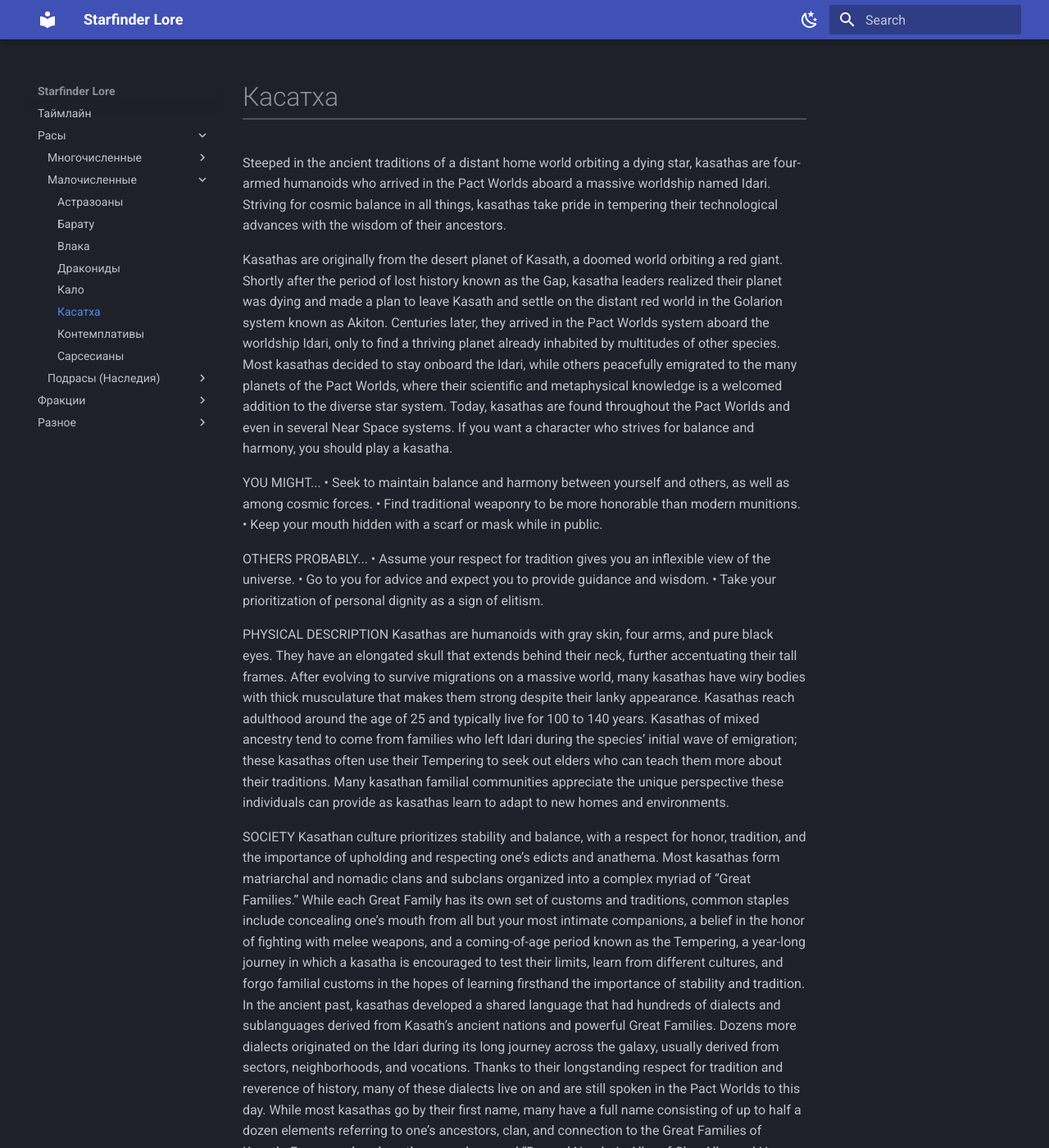
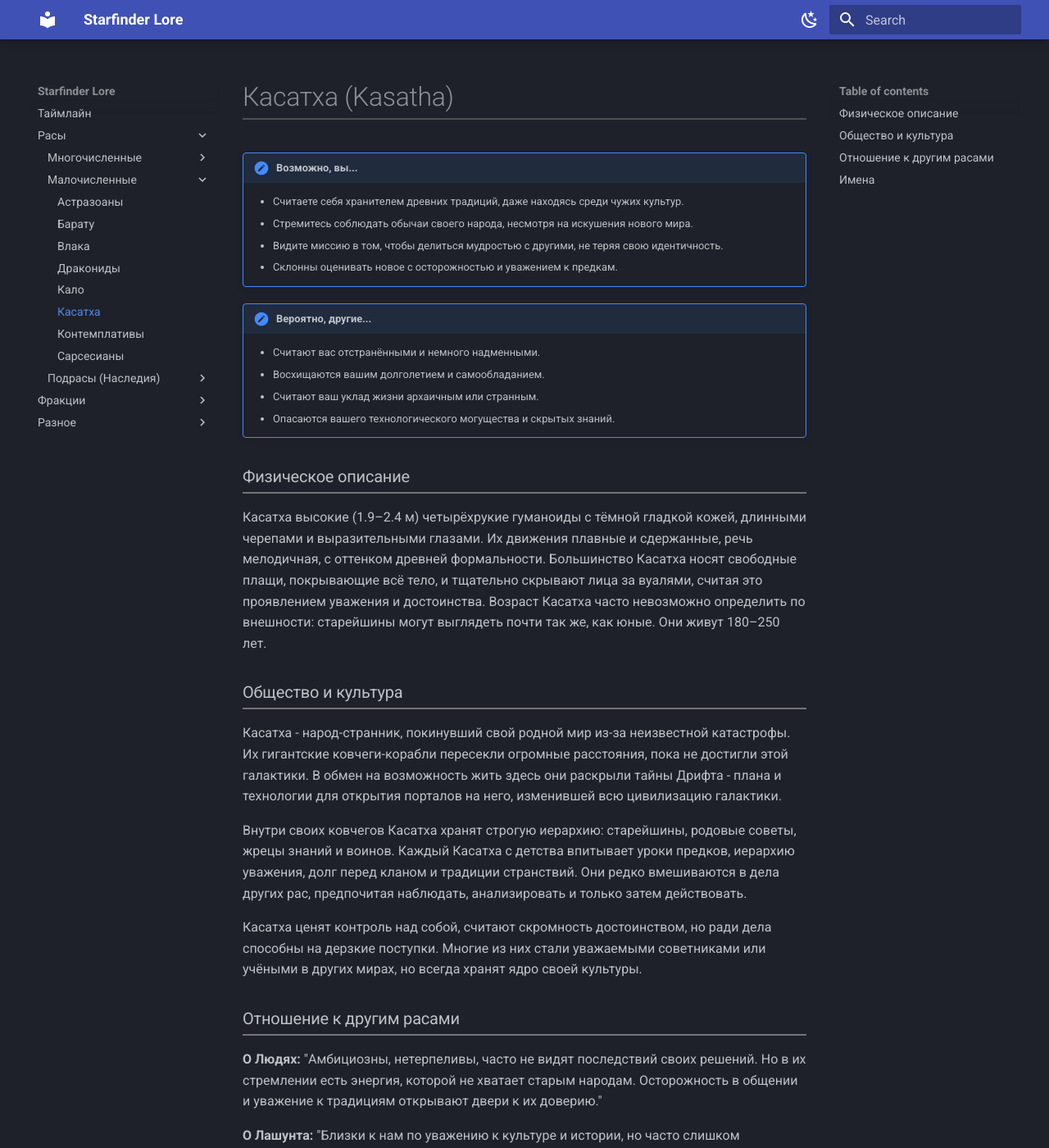
Before and after one commit to Zendelll/starfinder-lore, an MkDocs documentation site: the page built from docs/lore/races/kasatha.md, in a window 1280 px wide and 1400 px high. Shown: the whole window at 82% size. Built offline with MkDocs 1.6.1 and Material for MkDocs 9.7.7, drawn with Linux system fonts in a browser that asks for light colours; some of the changed text lies outside the part shown.

Commit message:
feat: add more descriptions about races

```diff
--- a/docs/lore/races/kasatha.md
+++ b/docs/lore/races/kasatha.md
@@ -1,152 +1,61 @@
-Steeped in the ancient traditions of a distant home world orbiting a dying star, kasathas are
-four-armed humanoids who arrived in the Pact Worlds aboard a massive worldship named Idari.
-Striving for cosmic balance in all things, kasathas take pride in tempering their technological
-advances with the wisdom of their ancestors.
+# Касатха (Kasatha)
 
-Kasathas are originally from the desert planet of Kasath, a doomed world
-orbiting a red giant. Shortly after the period of lost history known as
-the Gap, kasatha leaders realized their planet was dying and made a plan to leave
-Kasath and settle on the distant red world in the Golarion system known as Akiton.
-Centuries later, they arrived in the Pact Worlds system aboard the worldship Idari,
-only to find a thriving planet already inhabited by multitudes of other species. Most
-kasathas decided to stay onboard the Idari, while others peacefully emigrated to
-the many planets of the Pact Worlds, where their scientific and metaphysical
-knowledge is a welcomed addition to the diverse star system. Today, kasathas
-are found throughout the Pact Worlds and even in several Near Space systems.
-If you want a character who strives for balance and harmony, you should
-play a kasatha.
+!!! note "Возможно, вы..."
+    - Считаете себя хранителем древних традиций, даже находясь среди чужих культур.
+    - Стремитесь соблюдать обычаи своего народа, несмотря на искушения нового мира.
+    - Видите миссию в том, чтобы делиться мудростью с другими, не теряя свою идентичность.
+    - Склонны оценивать новое с осторожностью и уважением к предкам.
 
-YOU MIGHT...
-• Seek to maintain balance and harmony between
-yourself and others, as well as among cosmic forces.
-• Find traditional weaponry to be more honorable than
-modern munitions.
-• Keep your mouth hidden with a scarf or mask while
-in public.
+!!! note "Вероятно, другие..."
+    - Считают вас отстранёнными и немного надменными.
+    - Восхищаются вашим долголетием и самообладанием.
+    - Считают ваш уклад жизни архаичным или странным.
+    - Опасаются вашего технологического могущества и скрытых знаний.
 
-OTHERS PROBABLY...
-• Assume your respect for tradition gives you an
-inflexible view of the universe.
-• Go to you for advice and expect you to provide
-guidance and wisdom.
-• Take your prioritization of personal dignity as a sign
-of elitism.
+### Физическое описание
+Касатха высокие (1.9–2.4 м) четырёхрукие гуманоиды с тёмной гладкой кожей, длинными черепами и выразительными глазами. Их движения плавные и сдержанные, речь мелодичная, с оттенком древней формальности. Большинство Касатха носят свободные плащи, покрывающие всё тело, и тщательно скрывают лица за вуалями, считая это проявлением уважения и достоинства.
+Возраст Касатха часто невозможно определить по внешности: старейшины могут выглядеть почти так же, как юные. Они живут 180–250 лет.
 
+### Общество и культура
+Касатха - народ-странник, покинувший свой родной мир из-за неизвестной катастрофы. Их гигантские ковчеги-корабли пересекли огромные расстояния, пока не достигли этой галактики. В обмен на возможность жить здесь они раскрыли тайны Дрифта - плана и технологии для открытия порталов на него, изменившей всю цивилизацию галактики.
 
-PHYSICAL DESCRIPTION
-Kasathas are humanoids with gray skin, four arms, and
-pure black eyes. They have an elongated skull that extends
-behind their neck, further accentuating their tall frames. After
-evolving to survive migrations on a massive world, many
-kasathas have wiry bodies with thick musculature that makes
-them strong despite their lanky appearance.
-Kasathas reach adulthood around the age of 25 and
-typically live for 100 to 140 years. Kasathas of mixed
-ancestry tend to come from families who left Idari during the
-species’ initial wave of emigration; these kasathas often use
-their Tempering to seek out elders who can teach them more
-about their traditions. Many kasathan familial communities
-appreciate the unique perspective these individuals can
-provide as kasathas learn to adapt to new homes and
-environments.
+Внутри своих ковчегов Касатха хранят строгую иерархию: старейшины, родовые советы, жрецы знаний и воинов. Каждый Касатха с детства впитывает уроки предков, иерархию уважения, долг перед кланом и традиции странствий. Они редко вмешиваются в дела других рас, предпочитая наблюдать, анализировать и только затем действовать.
 
-SOCIETY
-Kasathan culture prioritizes stability and balance, with a
-respect for honor, tradition, and the importance of upholding
-and respecting one’s edicts and anathema. Most kasathas
-form matriarchal and nomadic clans and subclans organized
-into a complex myriad of “Great Families.” While each Great
-Family has its own set of customs and traditions, common
-staples include concealing one’s mouth from all but your
-most intimate companions, a belief in the honor of fighting
-with melee weapons, and a coming-of-age period known as
-the Tempering, a year-long journey in which a kasatha is
-encouraged to test their limits, learn from different cultures,
-and forgo familial customs in the hopes of learning firsthand
-the importance of stability and tradition.
-In the ancient past, kasathas developed a shared
-language that had hundreds of dialects and sublanguages
-derived from Kasath’s ancient nations and powerful Great
-Families. Dozens more dialects originated on the Idari
-during its long journey across the galaxy, usually derived
-from sectors, neighborhoods, and vocations. Thanks to
-their longstanding respect for tradition and reverence of
-history, many of these dialects live on and are still spoken
-in the Pact Worlds to this day. While most kasathas go by
-their first name, many have a full name consisting of up to
-half a dozen elements referring to one’s ancestors, clan, and
-connection to the Great Families of Kasath. For example, a
-kasatha properly named “Barasul Naedarin Allar of Clan
-Allar and House Holdare, Keeper of Ten Million Thoughts”
-would likely introduce themself as Barasul.
-Sample Names: Altronus, Barasul, Ehu, Esar, Gorsen, Hadif,
-Jahir, Kala, Khsutil, Maeda, Metweska, Ninura, Remu, Senesel,
-Tolar, Umana, Voloteo, Zye
+Касатха ценят контроль над собой, считают скромность достоинством, но ради дела способны на дерзкие поступки. Многие из них стали уважаемыми советниками или учёными в других мирах, но всегда хранят ядро своей культуры.
 
-BELIEFS
-Kasathan cultures hold custom and ancestral tradition in
-high regard, but each kasatha follows their own unique set
-of traditions, combining the rituals of their clan with those
-they develop through life experience. This accumulation of
-traditions and customs often inspires older kasathas to spend
-time remembering and honoring the past daily.
-Popular Edicts maintain balance, honor your traditions,
-establish your own customs, cover your mouth in public
-Popular Anathema disrespect or belittle the traditions of
-others, disrespect your elders
+### Отношение к другим расами
 
-KASATHA HERITAGES
-A kasatha’s heritage might be influenced by the environs their
-ancestors inhabited on Kasath, the lineage they were born into,
-or their progenitors’ role in their peoples’ interstellar migration.
-Choose one of the following kasatha heritages at 1st level.
+**О Людях:**
+"Амбициозны, нетерпеливы, часто не видят последствий своих решений. Но в их стремлении есть энергия, которой не хватает старым народам. Осторожность в общении и уважение к традициям открывают двери к их доверию."
 
-AKITONIAN
-You (or one of your ancestors) traveled to the Pact Worlds on
-the Idari and settled on Akiton. Akiton’s significantly lower
-gravity grants you an advantage in the fun and practical art of
-leaping, and you likely revel in the many rituals surrounding
-the desert world’s popular sports. You gain the Quick Jump
-feat and don’t treat sand as uneven ground.
+**О Лашунта:**
+"Близки к нам по уважению к культуре и истории, но часто слишком прагматичны. В их дипломатии есть что-то родственное нашим советам, если не забывать, что в каждом слове скрыто намерение."
 
-KASATH SURVIVALIST
-You and your ancestors were among those who chose not to
-abandon your dying homeworld. Your people trek through
-wasted lands under dim skies, seeking shelter and resources
-even as they slowly dwindle. You may have finally decided to
-seek a better life, or perhaps you hope to convince others to
-return to Kasath with you. You can Hustle twice as long while
-exploring before you have to stop. If you’re in a group that is
-Hustling, you increase the total number of minutes the group
-can Hustle by 10 minutes, or by 20 minutes if you’re 13th level
-or higher. You gain the Feather Step feat.
+**О Йсоках:**
+"Гибкие, находчивые, прекрасно адаптируются к любым обстоятельствам. Иногда напоминают молодёжь, что не терпит ограничений, но заслуживают доверия в технических вопросах."
 
-SHIPBORN
-You were one of the kasathas born and raised on the Idari
-generation ship that now orbits the Pact Worlds’ sun. Your
-family kept hope and tradition alive while enduring the
-hardships of lengthy space travel. For you, the Idari is the
-only home you’ve ever known. When you roll a success on
-a saving throw against an emotion effect, you get a critical
-success instead.
+**Об Андроидах:**
+"Почти вечные странники, ищущие себя. Уважаем их терпение и философию перемен, но не всегда понимаем их тягу к смене форм и идентичностей. Взаимное любопытство сближает, но настороженность сохраняется."
 
-STELLAR NOMAD
-You choose to travel abroad, leaving your birthplace to embark
-on a journey through the wider cosmos. During your daily
-preparations, you can study a particular faction, philosophy,
-ancestry, or religion to learn one of their edicts or anathemas
-and gain a broader understanding of that culture’s customs
-and traditions. While you follow that edict or anathema, you
-become trained in the associated lore (such as Vesk Lore or
-Damoritosh Lore). This proficiency lasts until you prepare
-again. Since this training is temporary, you can’t use it as a
-prerequisite for a permanent character option like a feat or a
-skill increase.
+**О Пахтра:**
+"Вольнолюбивы и горды, как и наш народ был в юности. Их уважение к истории и духу клана понятно нам, но часто их поступки кажутся чрезмерно эмоциональными."
 
-TEMPERING
-You are undergoing your Tempering, a coming-of-age ritual in
-which a kasatha rejects the formal traditions of their family
-and experiences other customs and traditions. You may be
-one of the Untempered, a kasatha who chooses to continue
-their Tempering beyond the traditional yearlong period. You
-become trained in Society and gain the Streetwise feat.
+**О Весках:**
+"Воины, чьё рвение к победе мешает им задуматься о смысле. Их честь достойна уважения, но враждебность и неизменность культуры осложняют сотрудничество."
+
+**О Ширренах:**
+"Искренние, но слишком коллективны. Их поиск гармонии вызывает уважение, но мы ценим индивидуальность. Тем не менее, опыт их народа напоминает нам, что выжить можно только вместе."
+
+**О Скиттермандерах:**
+"Беззаботные, непредсказуемые, шумные. Но именно их энтузиазм иногда напоминает, как важно не забывать радость даже среди великих испытаний."
+
+### Имена
+Имена Касатха - отражение их почтения к предкам, клановой принадлежности и исторической памяти. Обычно они состоят из личного имени и кланового или родового суффикса, иногда с добавлением чести или титула. Длинные имена считаются признаком уважения к роду: чем больше элементов, тем древнее линия.
+
+Молодые Касатха часто носят только личное имя (например, Ашал, Лиссара). Взрослые добавляют имя рода или клана (например, Веккос Деран’Кас - Веккос из рода Деран’Кас). Старейшины могут носить целую вереницу имен, где каждое новое достижение или особая заслуга становится частью их титула.
+
+Примеры:
+Ашал, Тисарет, Веккос, Деран’Кас, Лиссара, Шарин, Ом’Тар, Кэзарин, Йалама, Ваксур, Касо’Тха.
+
+Примеры длинных:
+Тисарет Ом’Тар из дома Кэзарин, Ашал-Касо’Тха хранитель Песков.
```
Also changed, not shown: docs/lore/governments/space-federation.md (+18 -0 lines), docs/lore/races/android.md (+12 -8 lines), docs/lore/races/human.md (+28 -139 lines), docs/lore/races/ysoki.md (+37 -155 lines), 1 other file.
